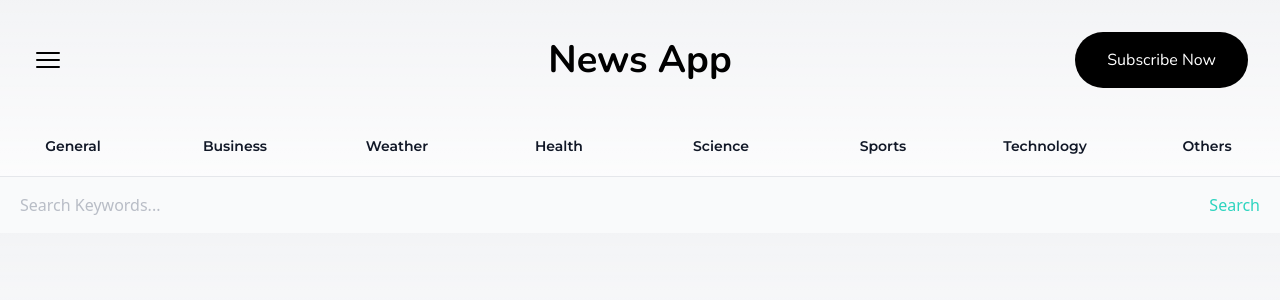
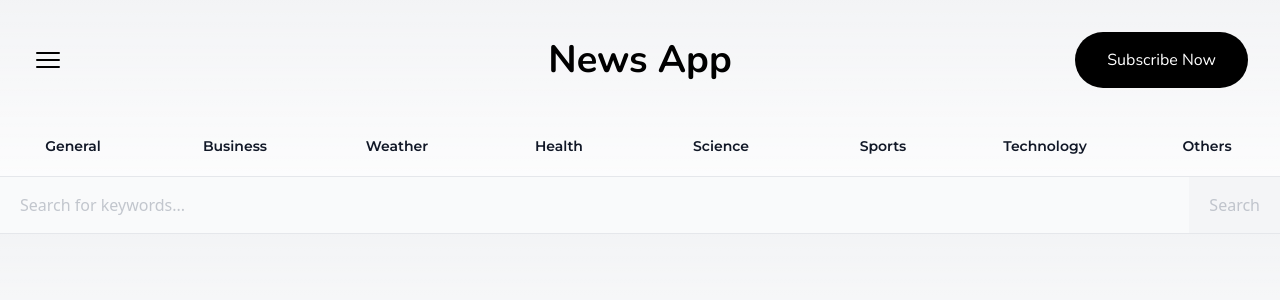
Before and after one commit to Kobra-soft/newsapp_nextjs_typescript, a Next.js app: page / in a window 1280 px wide. Shown: the top 300 px of the page. Built offline with nearby package versions, Linux system fonts and the light colour scheme.

Commit message:
Commit v5

```diff
--- a/app/SearchBox.tsx
+++ b/app/SearchBox.tsx
@@ -17,24 +17,25 @@ function SearchBox() {
     return (
     <form
     onSubmit={handleSearch}
-    className="bg-gray-50 max-w-7xl mx-auto flex justify-between items-center px-5">
+    className="bg-gray-50 max-w-7xl mx-auto flex justify-between items-center pl-5 border-b">
 
         <input type="text"
         value={input}
         onChange={(e) => setInput(e.target.value)}
-        placeholder="Search Keywords..."
+        placeholder="Search for keywords..."
         className="w-full h-14
-        placeholder-gray-400
+        placeholder-gray-400/60
         placeholder-opacity-70
         text-gray-400 outline-none
         flex-1 bg-transparent
-        dark:text-teal-500"
+        dark:text-teal-500
+        font-light"
         />
 
         <button
         type="submit"
         disabled={!input}
-        className="text-teal-400"
+        className="text-gray-400/60 py-4 px-5 bg-gray-100/70 cursor-pointer font-light"
         >Search</button>
 
     </form>
```
